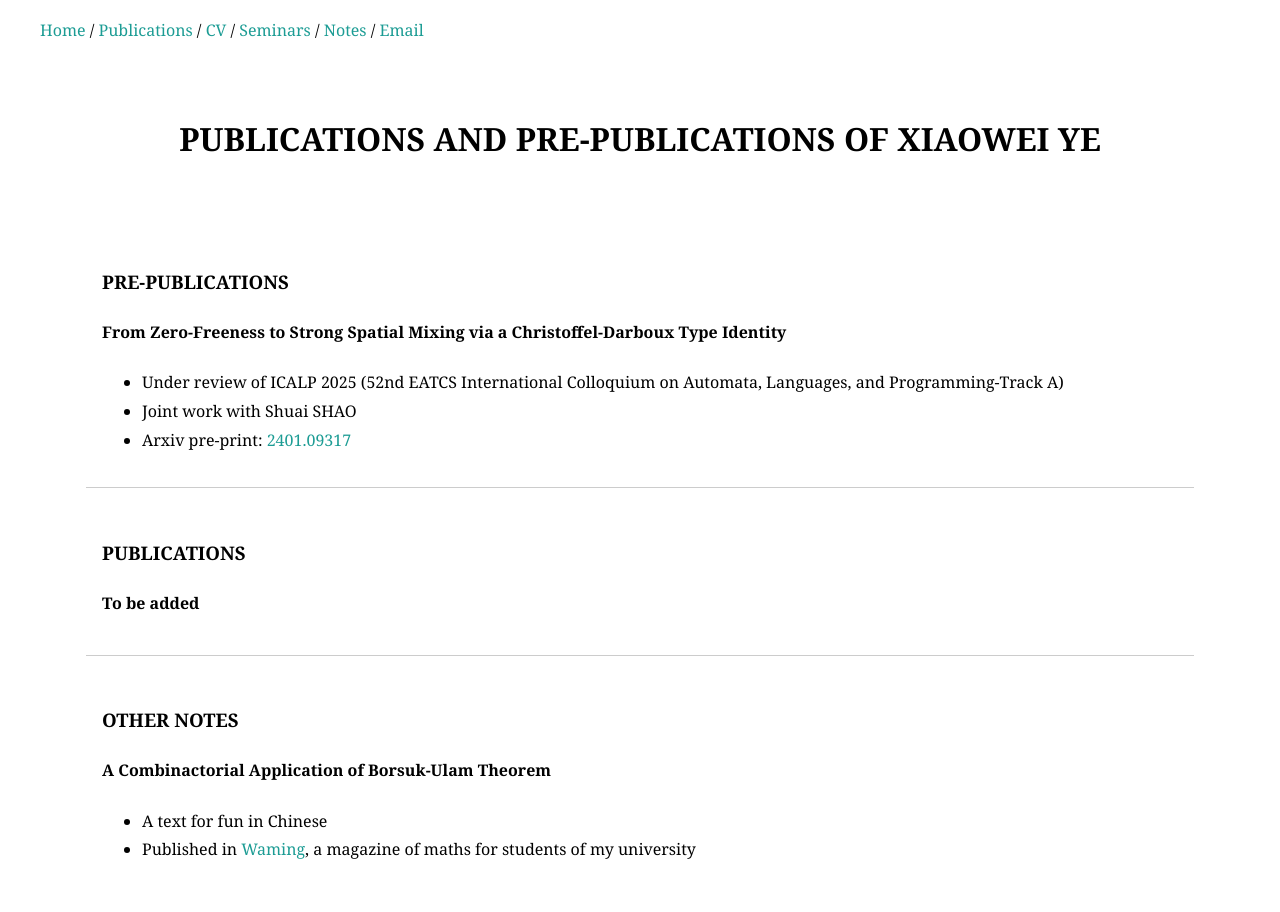
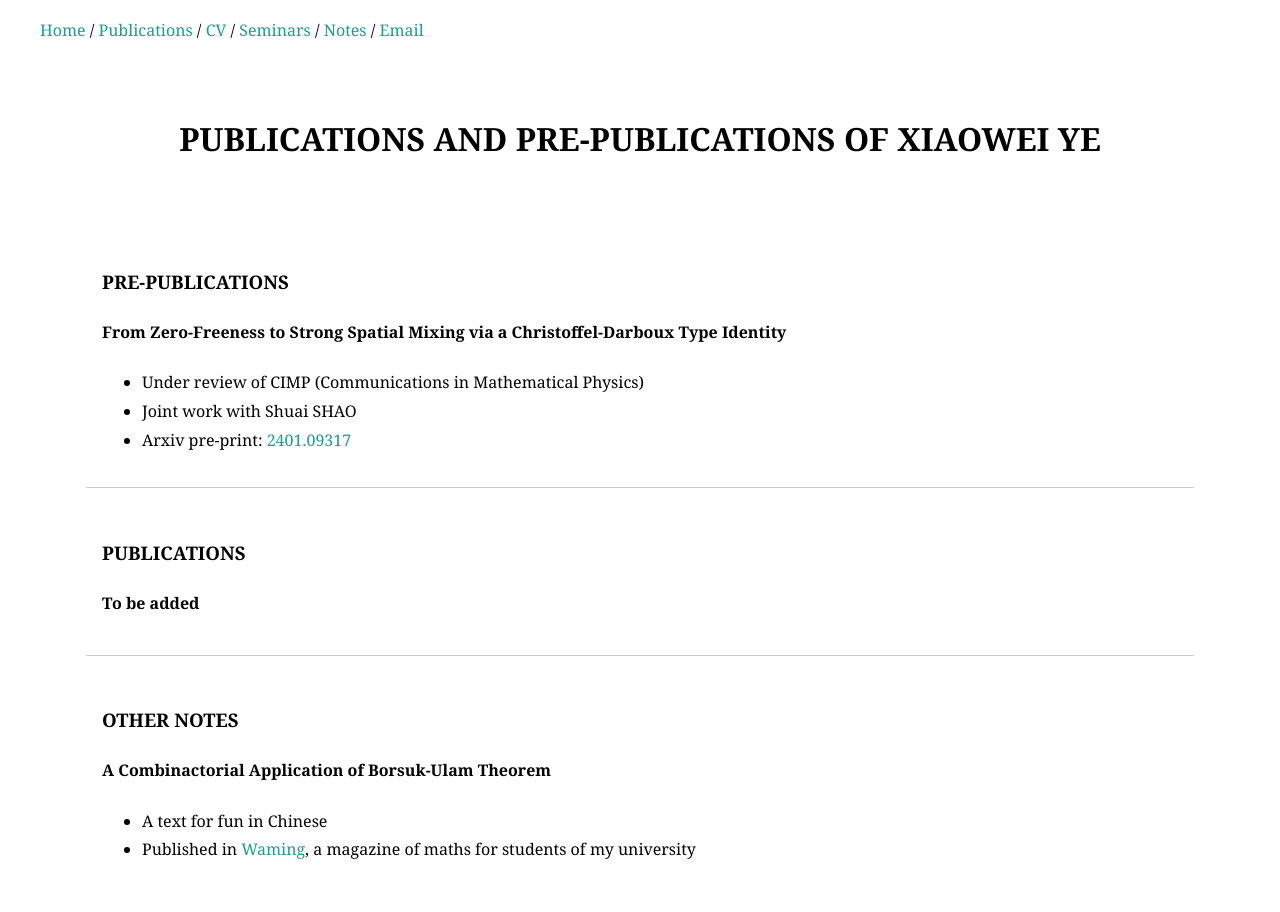
Before and after one commit to XiaoweiYEXavier/XiaoweiYEXavier.github.io, a Jekyll site: the page Publications/index.html, which Jekyll copies as it is, in a window 1280 px wide. Built offline with Jekyll 4.4.1, drawn with Linux system fonts in a browser that asks for light colours; nearby versions of some CDN libraries; some web fonts are replaced.

Commit message:
Update index.html

```diff
--- a/Publications/index.html
+++ b/Publications/index.html
@@ -26,7 +26,7 @@
         <div class='column'>
           <h4>From Zero-Freeness to Strong Spatial Mixing via a Christoffel-Darboux Type Identity</h4>
 		<ul>
-	        		<li>Under review of ICALP 2025 (52nd EATCS International Colloquium on Automata, Languages, and Programming-Track A)</a></li>
+	        		<li>Under review of CIMP (Communications in Mathematical Physics)</a></li>
 		        	<li>Joint work with Shuai SHAO</a></li>
 			        <li>Arxiv pre-print: <a href="https://arxiv.org/abs/2401.09317">2401.09317</a></li>
 	    		</ul>
```
